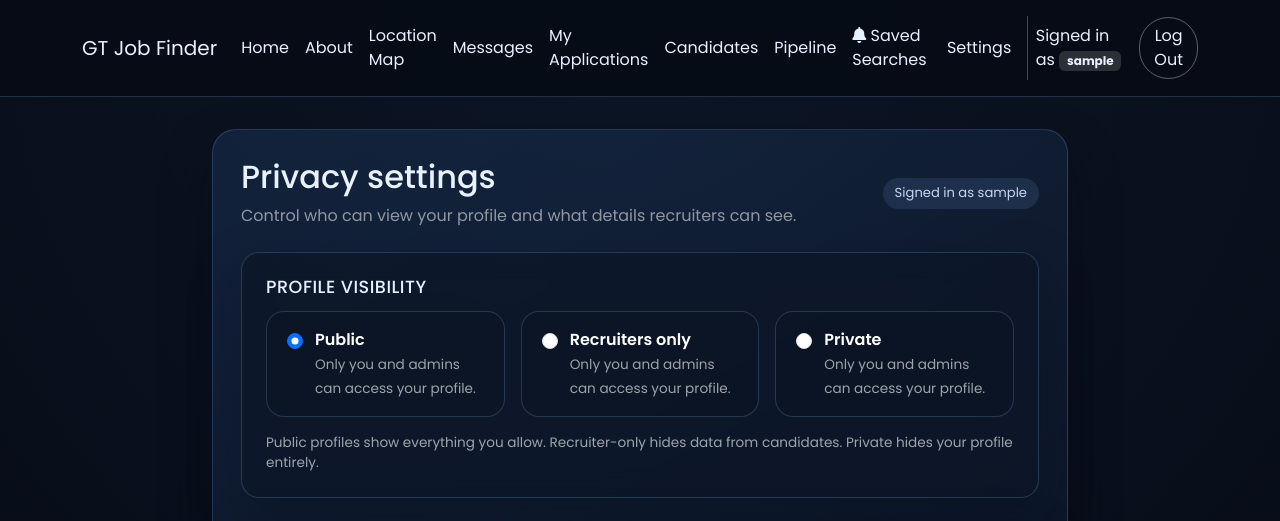
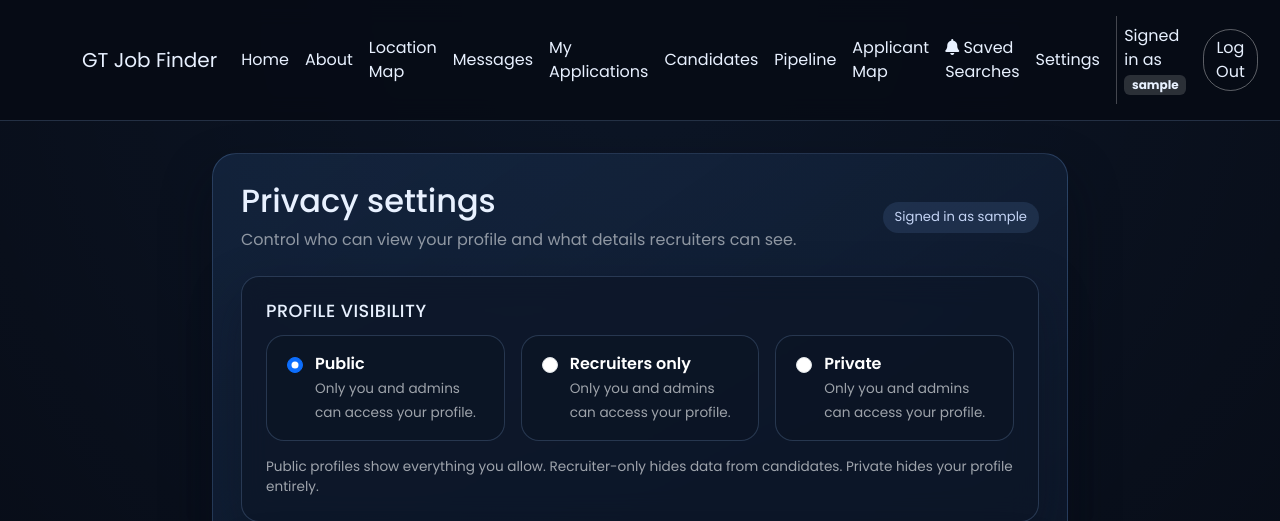
Before and after one commit to 42nacosta/Job-Platform-Project, a Django app: page /accounts/privacy/ in a window 1280 px wide. Shown: the top 521 px of the page. Run offline with Django 5.2, Linux system fonts and the light colour scheme; a user stored in the database is signed in; tables that the repository leaves empty hold one stand-in row (values such as "Sample post"); some libraries are stand-ins or nearby versions.

Commit message:
added applicant map to navbar

```diff
--- a/jobplatform/templates/base.html
+++ b/jobplatform/templates/base.html
@@ -34,6 +34,7 @@
             {% if request.user.is_authenticated and request.user.profile.is_recruiter%}
               <a class="nav-link" href="{% url 'home.candidates' %}">Candidates</a>
               <a class="nav-link" href="{% url 'pipeline-board' %}">Pipeline</a>
+              <a class="nav-link" href="{% url 'home.applicant_map' %}">Applicant Map</a>
               <a class="nav-link position-relative" href="{% url 'saved_search_list' %}">
                 <i class="fa-solid fa-bell"></i> Saved Searches
                 <span id="notifBadge"
```
